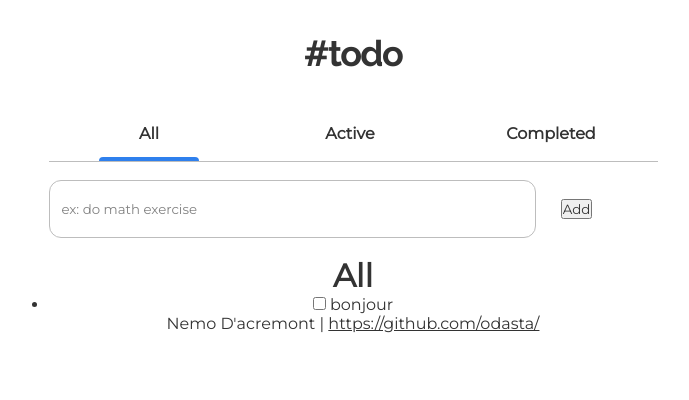
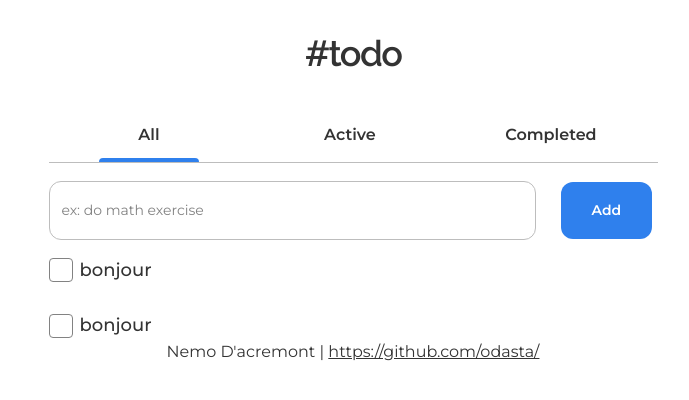
Before and after one commit to NemoDacremont/to-do-app, a Vue app: page / in a window 1280 px wide. Shown: the top 400 px of the page, without its empty margins (287-976 px from the left). Built offline with nearby package versions, Linux system fonts and the light colour scheme.

Commit message:
finished form style and started with checkbox but is for some reason sync to the first one

```diff
--- a/src/App.vue
+++ b/src/App.vue
@@ -51,7 +51,7 @@ export default defineComponent({
 
 // Import Fonts
 
-@import url('https://fonts.googleapis.com/css2?family=Montserrat&family=Raleway:wght@700&display=swap');
+@import url('https://fonts.googleapis.com/css2?family=Montserrat:wght@400;500;600&family=Raleway:wght@600&display=swap');
 
 // Colors
 
@@ -62,6 +62,7 @@ export default defineComponent({
 	--gray-3: #828282;
 	--gray-4: #BDBDBD;
 	--gray-5: #A9A9A9;
+	--white: #FFF;
 	--background-color: #FFF;
 }
 
@@ -73,6 +74,10 @@ export default defineComponent({
 	box-sizing: border-box;
   font-family: 'montserrat', sans-serif;
   color: var(--dark-gray);
+}
+
+h1, a, p, label {
+	line-height: 1.2;
 }
 
 #app {
@@ -95,7 +100,6 @@ header {
 		font-weight: 700;
 		font-style: normal;
 		font-size: 36px;
-		line-height: 42px;
 		letter-spacing: -0.045em;
 
 		margin: 32px 0;
@@ -131,6 +135,7 @@ header {
 				width: 100%;
 				padding: 18px 0;
 				text-decoration: none;
+				font-weight: 600;
 			}
 		}
 	}
--- a/src/components/AddTask.vue
+++ b/src/components/AddTask.vue
@@ -22,6 +22,11 @@ export default defineComponent({
 	gap: 25px;
 	padding: 18px 0;
 
+	input {
+		font-size: 14px;
+		line-height: 17px;
+	}
+
 	input[type=text] {
 		width: 80%;
 		padding: 20px 12px;
@@ -34,6 +39,20 @@ export default defineComponent({
 	}
 
 	input[type=submit] {
+		width: 15%;
+		display: flex;
+		justify-content: center;
+		align-items: center;
+		padding: 20px 0;
+		background-color: var(--blue);
+		border: 0;
+		border-radius: 12px;
+		font-weight: 600;
+		color: var(--white);
+
+		&:hover {
+			cursor: pointer;
+		}
 	}
 }
 </style>
--- a/src/components/task/index.vue
+++ /dev/null
@@ -1,29 +0,0 @@
-<template>
-	<div class="task">
-		<div class="task__name">
-			<input type="checkbox">
-			{{ taskName }}
-		</div>
-		<button v-if="showDelete">delete</button>
-	</div>
-</template>
-
-<script lang="ts">
-import { defineComponent } from 'vue'
-export default defineComponent({
-	name: 'task',
-	props: [
-
-	],
-	data () {
-		return {
-			taskName: 'bonjour',
-			showDelete: false
-		}
-	}
-})
-</script>
-
-<style lang="scss" scoped>
-
-</style>
--- /dev/null
+++ b/src/components/taskList/Task.vue
@@ -0,0 +1,92 @@
+<template>
+	<div class="task">
+		<label for="task__completed" class="task__name" @click="test">
+			<input type="checkbox" name="task__completed" id="task__completed" v-model="isChecked">
+			<span class="name" :class="{ checked: isChecked }">
+				{{ taskName }}
+			</span>
+		</label>
+		<button v-if="showDelete">delete</button>
+	</div>
+</template>
+
+<script lang="ts">
+import { defineComponent } from 'vue'
+export default defineComponent({
+	name: 'task',
+	props: [
+
+	],
+	data () {
+		return {
+			taskName: 'bonjour',
+			showDelete: false,
+			isChecked: false
+		}
+	},
+	methods: {
+		test () {
+			console.log(this.$data.isChecked);
+		}
+	}
+})
+</script>
+
+<style lang="scss" scoped>
+
+.task {
+	display: flex;
+	align-items: center;
+	justify-content: space-between;
+}
+
+.task__name {
+	position: relative;
+
+	input[type=checkbox] {
+		width: 24px;
+		height: 24px;
+		visibility: hidden;
+	}
+
+	span {
+		display: inline-flex;
+		align-items: center;
+		font-size: 18px;
+		font-weight: 500;
+		gap: 7px;
+		position: absolute;
+		left: 0;
+
+		&.checked {
+			&::before {
+				background-color: var(--blue);
+				border-color: var(--blue);
+			}
+		}
+
+		&::before {
+			content: "";
+			display: inline-block;
+			width: 24px;
+			height: 24px;
+			border: 1px solid var(--gray-3);
+			border-radius: 4px;
+			transition: background-color .25s, border-color .25s;
+		}
+
+		&::after {
+			content: "";
+			left: 8px;
+			bottom: 5px;
+			width: 6px;
+			height: 12px;
+			border: solid var(--white);
+			border-width: 0 4px 4px 0;
+			border-radius: 50%;
+			transform: rotate(45deg);
+		}
+	}
+}
+
+</style>
--- /dev/null
+++ b/src/components/taskList/index.vue
@@ -0,0 +1,35 @@
+
+<template>
+	<ul class="task-list">
+		<li>
+			<Task />
+		</li>
+		<li>
+			<Task />
+		</li>
+	</ul>
+</template>
+
+<script lang="ts">
+import Task from './Task';
+import { defineComponent } from 'vue'
+
+export default defineComponent({
+	name: 'TaskList',
+	components: {
+		Task
+	}
+})
+</script>
+
+<style lang="scss" scoped>
+
+.task-list {
+	display: flex;
+	flex-direction: column;
+	align-items: flex-start;
+	list-style: none;
+	gap: 27px;
+}
+
+</style>
--- a/src/views/Active.vue
+++ b/src/views/Active.vue
@@ -1,26 +1,21 @@
 <template>
 	<div class="active">
 		<AddTask />
-		<h1>Active</h1>
-		<ul clas="tasks-list">
-			<!-- v-for list -->
-			<li>
-				<Task />
-			</li>
-		</ul>
+
+		<TaskList />
 	</div>
 </template>
 
 <script lang="ts">
 import AddTask from '@/components/AddTask';
-import Task from '@/components/task';
+import TaskList from '@/components/taskList';
 import { defineComponent } from 'vue'
 
 export default defineComponent({
 	name: 'Active',
 	components: {
 		AddTask,
-		Task
+		TaskList
 	}
 })
 </script>
--- a/src/views/All.vue
+++ b/src/views/All.vue
@@ -1,26 +1,21 @@
 <template>
   <div class="All">
 		<AddTask />
-		<h1>All</h1>
-		<ul clas="tasks-list">
-			<!-- v-for list -->
-			<li>
-				<Task />
-			</li>
-		</ul>
+
+		<TaskList />
   </div>
 </template>
 
 <script lang="ts">
 import AddTask from '@/components/AddTask';
-import Task from '@/components/task';
+import TaskList from '@/components/taskList';
 import { defineComponent } from 'vue'
 
 export default defineComponent({
 	name: 'All',
 	components: {
 		AddTask,
-		Task
+		TaskList
 	}
 })
 </script>
--- a/src/views/Completed.vue
+++ b/src/views/Completed.vue
@@ -1,23 +1,18 @@
 
 <template>
 	<div class="completed">
-		<h1>Completed</h1>
-		<ul clas="tasks-list">
-			<!-- v-for list -->
-			<li>
-				<Task />
-			</li>
-		</ul>
+
+		<TaskList />
 	</div>
 </template>
 
 <script lang="ts">
-import Task from '@/components/task';
+import TaskList from '@/components/taskList';
 import { defineComponent } from 'vue'
 export default defineComponent({
 	name: 'Completed',
 	components: {
-		Task
+		TaskList
 	}
 })
 </script>
```
Also changed, not shown: 1 other file (tests, documents, lock files or other folders).
